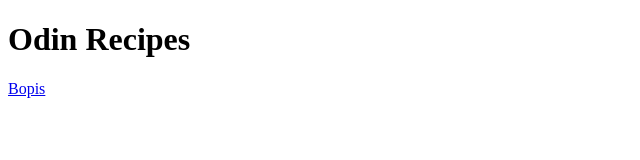
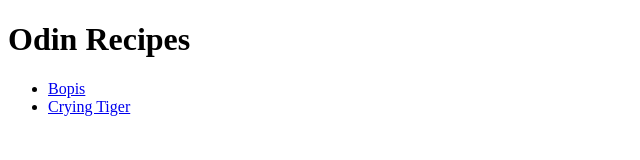
Before and after one commit to SgtCAB1/odin-recipes, a plain HTML site: page index.html in a window 1280 px wide. Shown: the whole page, without its empty margins (0-640 px from the left). Drawn offline with Linux system fonts and the light colour scheme.

Commit message:
Added Directory to index.html

```diff
--- a/index.html
+++ b/index.html
@@ -11,8 +11,11 @@
         </head>
         <body>
             <h1>Odin Recipes</h1>
-            <a href="recipes/bopis.html">Bopis</a>
+            <ul>
+                <li><a href="recipes/bopis.html" target="_blank">Bopis</a></li>
+                <li><a href="recipes/cryingtiger.html" target="_blank">Crying Tiger</a></li>
 
+            </ul>
         </body>
 
 
```
